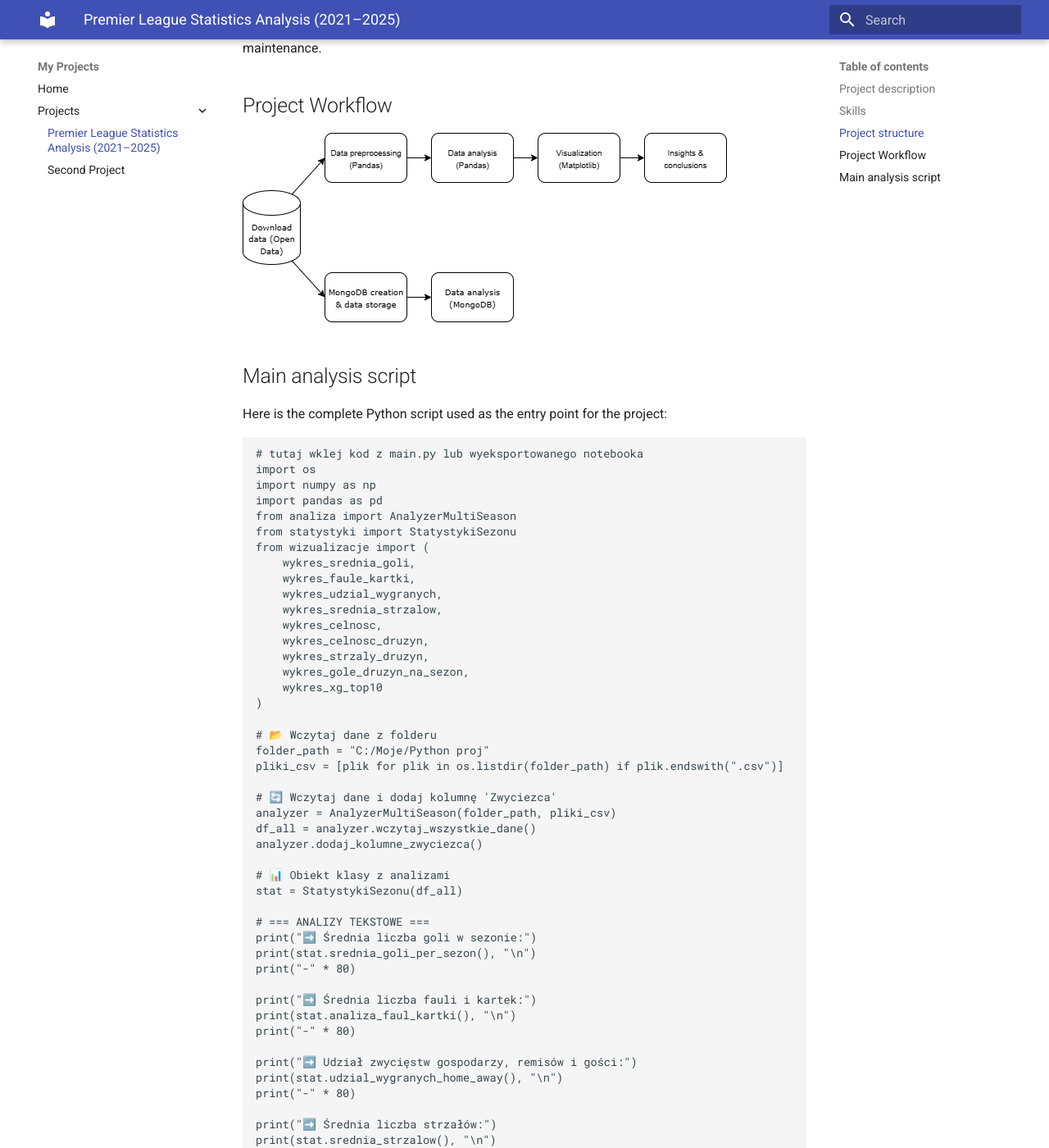
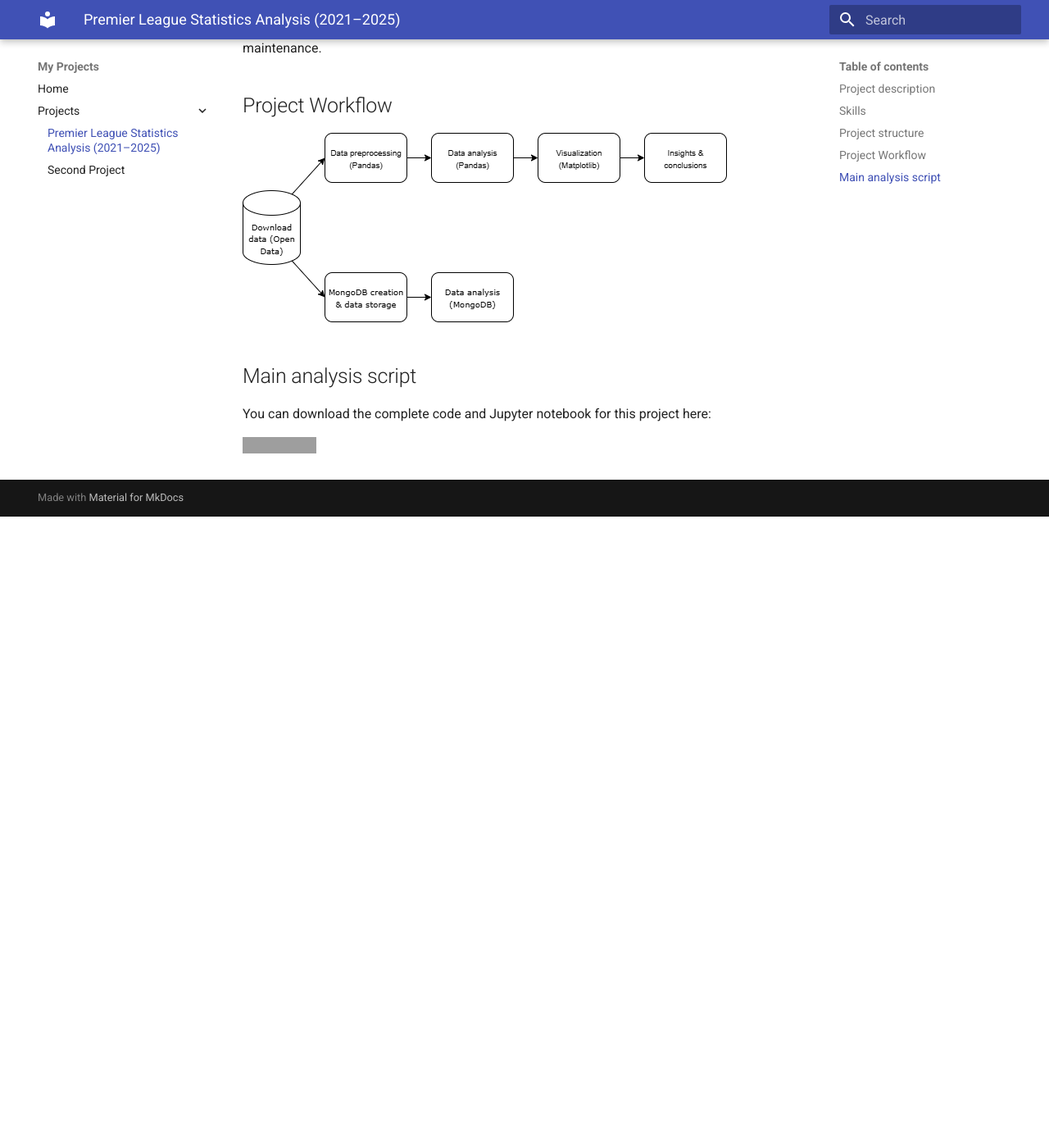
Before and after one commit to jcwigon/jakub-ds-portfolio, an MkDocs documentation site: the page built from docs/projects/premier-league-stats-2021-2025-analysis.md, in a window 1280 px wide and 1400 px high, scrolled down 1965 px. Shown: the whole window at 82% size. Built offline with MkDocs 1.6.1 and Material for MkDocs 9.7.7, drawn with Linux system fonts in a browser that asks for light colours; after the commit the page ends 2595 px from its top, so only the background shows below that; some of the changed text lies outside the part shown; grey boxes are pictures that could not be loaded.

````diff
--- a/docs/projects/premier-league-stats-2021-2025-analysis.md
+++ b/docs/projects/premier-league-stats-2021-2025-analysis.md
@@ -58,120 +58,6 @@
 
 ## Main analysis script
 
-Here is the complete Python script used as the entry point for the project:
+You can download the complete code and Jupyter notebook for this project here:
 
-```python
-# tutaj wklej kod z main.py lub wyeksportowanego notebooka
-import os
-import numpy as np
-import pandas as pd
-from analiza import AnalyzerMultiSeason
-from statystyki import StatystykiSezonu
-from wizualizacje import (
-    wykres_srednia_goli,
-    wykres_faule_kartki,
-    wykres_udzial_wygranych,
-    wykres_srednia_strzalow,
-    wykres_celnosc,
-    wykres_celnosc_druzyn,
-    wykres_strzaly_druzyn,
-    wykres_gole_druzyn_na_sezon,
-    wykres_xg_top10
-)
-
-# 📂 Wczytaj dane z folderu
-folder_path = "C:/Moje/Python proj"
-pliki_csv = [plik for plik in os.listdir(folder_path) if plik.endswith(".csv")]
-
-# 🔄 Wczytaj dane i dodaj kolumnę 'Zwyciezca'
-analyzer = AnalyzerMultiSeason(folder_path, pliki_csv)
-df_all = analyzer.wczytaj_wszystkie_dane()
-analyzer.dodaj_kolumne_zwyciezca()
-
-# 📊 Obiekt klasy z analizami
-stat = StatystykiSezonu(df_all)
-
-# === ANALIZY TEKSTOWE ===
-print("➡️ Średnia liczba goli w sezonie:")
-print(stat.srednia_goli_per_sezon(), "\n")
-print("-" * 80)
-
-print("➡️ Średnia liczba fauli i kartek:")
-print(stat.analiza_faul_kartki(), "\n")
-print("-" * 80)
-
-print("➡️ Udział zwycięstw gospodarzy, remisów i gości:")
-print(stat.udzial_wygranych_home_away(), "\n")
-print("-" * 80)
-
-print("➡️ Średnia liczba strzałów:")
-print(stat.srednia_strzalow(), "\n")
-print("-" * 80)
-
-print("➡️ Skuteczność strzałów (gole/strzały):")
-print(stat.skutecznosc_strzalow(), "\n")
-print("-" * 80)
-
-print("➡️ Strzały i skuteczność drużyn:")
-print(stat.statystyki_strzalow_druzyn(), "\n")
-print("-" * 80)
-
-print("➡️ Liczba goli strzelonych przez drużyny w każdym sezonie:")
-print(stat.gole_druzyn_na_sezon(), "\n")
-print("-" * 80)
-
-print("➡️ Uproszczony wskaźnik xG na sezon:")
-print(stat.xg_per_season(), "\n")
-print("-" * 80)
-
-# === WIZUALIZACJE ===
-
-# 1. Średnia goli na sezon
-df_gole = stat.srednia_goli_per_sezon()
-wykres_srednia_goli(df_gole)
-print("\n" + "="*100 + "\n")
-
-# 2. Faule i kartki
-df_faul_kartki = stat.analiza_faul_kartki()
-wykres_faule_kartki(df_faul_kartki)
-print("\n" + "="*100 + "\n")
-
-# 3. Udział zwycięstw
-df_udzial = stat.udzial_wygranych_home_away()
-wykres_udzial_wygranych(df_udzial)
-print("\n" + "="*100 + "\n")
-
-# 4. Średnia liczba strzałów
-df_srednia_strzalow = stat.srednia_strzalow()
-lista_strzalow = df_srednia_strzalow["Średnia"].astype(float).tolist()
-wykres_srednia_strzalow(lista_strzalow)
-print("\n" + "="*100 + "\n")
-
-# 5. Skuteczność strzałów
-seria_celnosc = stat.skutecznosc_strzalow()
-if isinstance(seria_celnosc, pd.Series):
-    lista_celnosc = seria_celnosc.astype(float).tolist()
-elif isinstance(seria_celnosc, pd.DataFrame) and "Celność [%]" in seria_celnosc.columns:
-    lista_celnosc = seria_celnosc["Celność [%]"].astype(float).tolist()
-else:
-    raise ValueError("Nieoczekiwany format danych dla skuteczności strzałów.")
-wykres_celnosc(lista_celnosc)
-print("\n" + "="*100 + "\n")
-
-# 6. Strzały i celność drużyn
-df_druzyny_strzaly = stat.statystyki_strzalow_druzyn()
-wykres_strzaly_druzyn(df_druzyny_strzaly)
-print("\n" + "="*100 + "\n")
-wykres_celnosc_druzyn(df_druzyny_strzaly)
-print("\n" + "="*100 + "\n")
-
-# 7. Gole drużyn na sezon
-df_gole_sezon = stat.gole_druzyn_na_sezon()
-wykres_gole_druzyn_na_sezon(df_gole_sezon)
-print("\n" + "="*100 + "\n")
-
-# 8. xG
-df_xg_szeroko = stat.xg_per_season()
-wykres_xg_top10(df_xg_szeroko)
-print("\n" + "="*100 + "\n")
-```
+[![Download project (ZIP)](https://img.shields.io/badge/Download%20project-blue?style=for-the-badge&logo=github)](files/premier-league-analysis.zip)
````
Also changed, not shown: docs/projects/imgs/10.png (added), docs/projects/imgs/12.png (added), docs/projects/imgs/pl1.png (added), docs/projects/imgs/pl11.png (added), docs/projects/imgs/pl2.png (added), docs/projects/imgs/pl3.png (added), docs/projects/imgs/pl4.png (added), docs/projects/imgs/pl5.png (added), docs/projects/imgs/pl6.png (added), docs/projects/imgs/pl7.png (added), docs/projects/imgs/pl8.png (added), docs/projects/imgs/pl9.png (added), site/projects/premier-league-stats-2021-2025-analysis/index.html, site/search/search_index.json, 1 other file.
